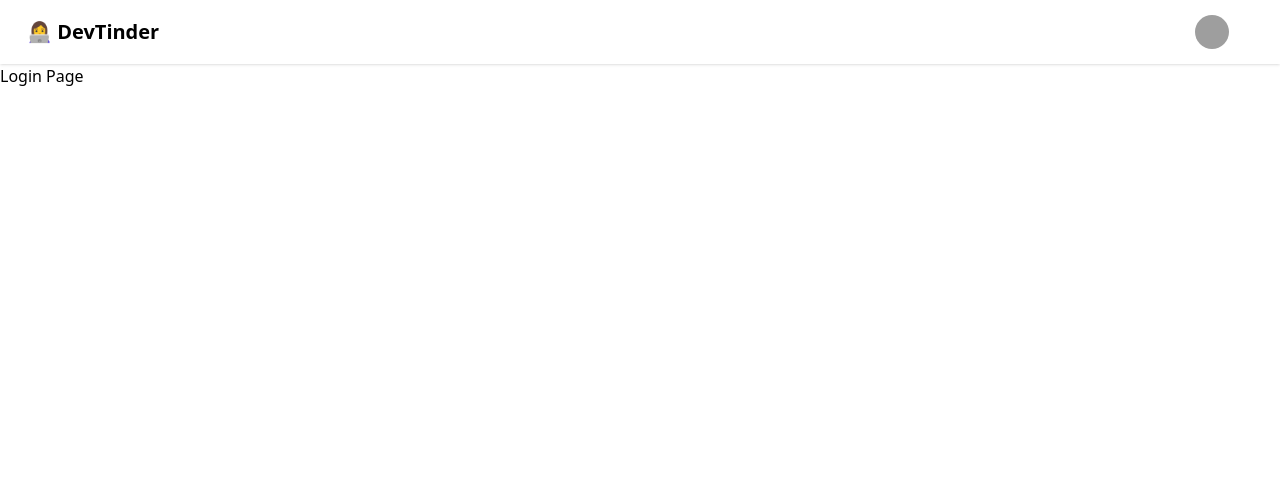
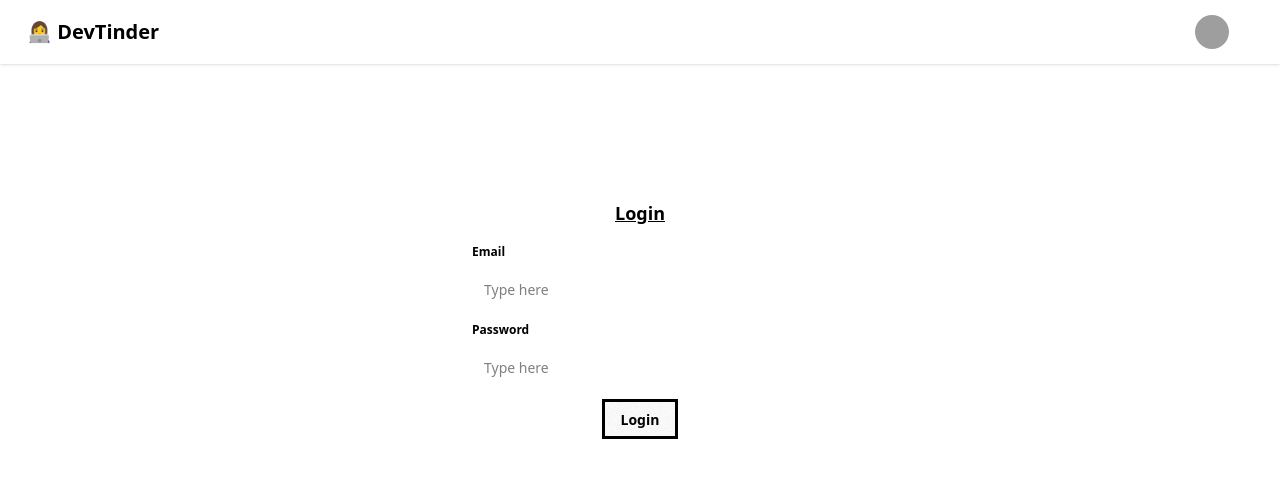
Before and after one commit to prajapati-priyanka/dev-tender-web, a React (Vite) app: page /login in a window 1280 px wide. Shown: the top 478 px of the page. Built offline with nearby package versions, Linux system fonts and the light colour scheme; grey boxes are pictures that could not be loaded.

Commit message:
feat: add login page and functionality

```diff
--- a/src/components/Login.jsx
+++ b/src/components/Login.jsx
@@ -1,5 +1,56 @@
-export const Login = ()=>{
-    return(
-        <>Login Page</>
-    )
-}
+import { useState } from "react";
+import axios from "axios";
+
+export const Login = () => {
+  const [email, setEmail] = useState("");
+  const [password, setPassword] = useState("");
+
+  const handleLogin = async () => {
+    try {
+      const response = await axios.post("http://localhost:3000/login", {
+        email: email,
+        password: password,
+      },{withCredentials: true });
+      console.log("response", response);
+    } catch (error) {
+      console.error("Error Occurred: ", error.message);
+    }
+  };
+
+  return (
+    <div className="flex justify-center mt-28">
+      <div className="card card-border bg-base-100 w-96 border-inherit">
+        <div className="card-body">
+          <h2 className="card-title underline justify-center">Login</h2>
+          <div>
+            <fieldset className="fieldset">
+              <legend className="fieldset-legend">Email</legend>
+              <input
+                type="text"
+                value={email}
+                className="input"
+                placeholder="Type here"
+                onChange={(e) => setEmail(e.target.value)}
+              />
+            </fieldset>
+            <fieldset className="fieldset">
+              <legend className="fieldset-legend">Password</legend>
+              <input
+                type="text"
+                value={password}
+                className="input"
+                placeholder="Type here"
+                onChange={(e) => setPassword(e.target.value)}
+              />
+            </fieldset>
+          </div>
+          <div className="card-actions justify-center">
+            <button className="btn btn-primary" onClick={handleLogin}>
+              Login
+            </button>
+          </div>
+        </div>
+      </div>
+    </div>
+  );
+};
```
